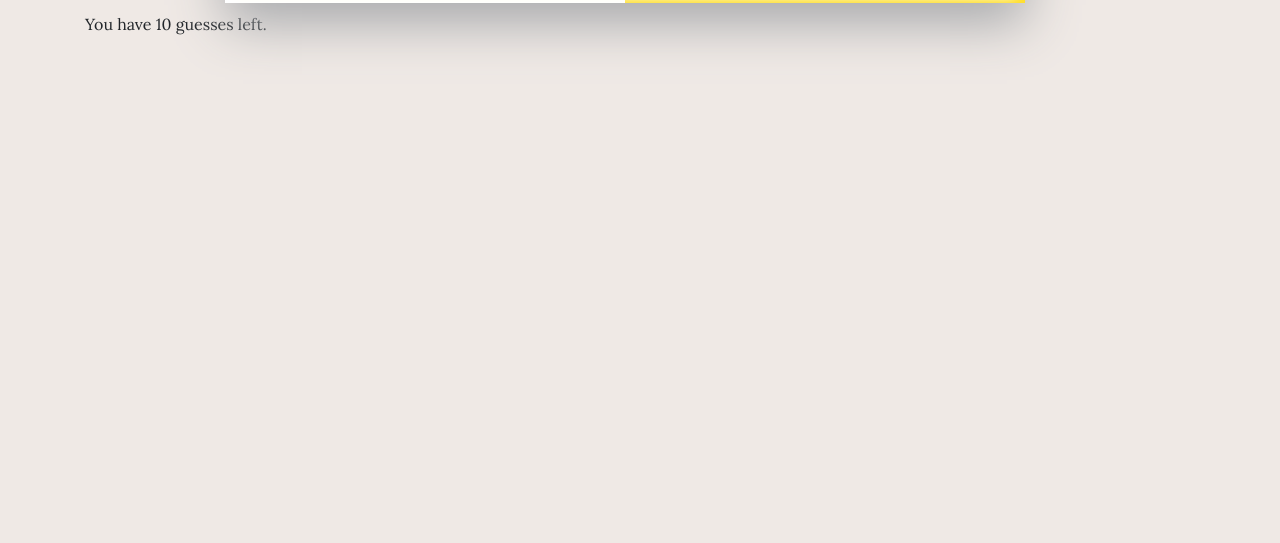
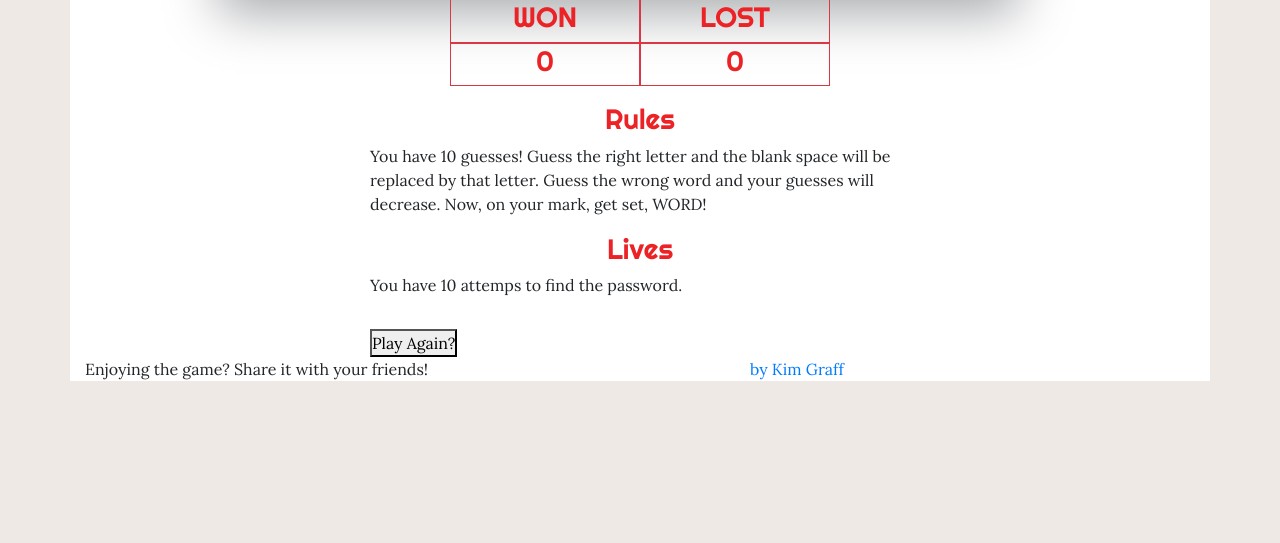
Before and after one commit to kkgraph/word-guess-game, a plain HTML site: page index.html in a window 1280 px wide. Shown: the part 257-800 px from the top of the page. Drawn offline with nearby package versions, Linux system fonts and the light colour scheme; a web font is replaced by a local one.

Commit message:
grid complete

```diff
--- a/index.html
+++ b/index.html
@@ -15,6 +15,7 @@
     <title>The Great British Word Off</title>
 </head>
 <body>
+
 <!--Great British Word Off Animated Top Header // Row 1 // 1 Column //-->
     <header>
         <div class="row">
@@ -34,34 +35,77 @@
             <div class="col-md-2"></div>
         </div>
     </header>
+
 <!--CONTAINER START-->
     <div class="container">
-    <!--Score board that logs how many wins/losses the user has // Row 2 // 1 colum?-->
+
+<!--SCORE BOARD STARTS // store win and losses // 2 rows // 4 colms-->
+        <div class="row mt-3">
+            <div class="col"></div>
+            <div class="col-2 border border-danger" id="titleWon">
+                <h3>WON</h3>
+            </div>
+            <div class="col-2 border border-danger" id="titleLost">
+                <h3>LOST</h3>
+            </div>
+           <div class="col"></div>
+        </div>
         <div class="row">
-                <div class="col-md" id="score-board">
-                    <div id="win" class="badge">Won</div>
-                    <div id="loss" class="badge">Lost</div>
-                    <span id="win-score">0</span>:<span id="loss-score">0</span>
+             <div class="col"></div>
+            <div class="col-2 border border-danger" id="won-label">
+                <h3 id="won">0</h3>  <!--wins will be stored here-->
             </div>
+            <div class="col-2 border border-danger" id="lost-label">
+                <h3 id="lost">0</h3>  <!--losses will be stored here-->
+            </div>
+            <div class="col"></div>
+        </div>
+<!--END SCORE BOARD -->
+
+<!--RULES FOR GAME START-->
+        <div class="row mt-3">
+            <div class="col-md-3">
+            </div>
+            <div class="col-md-6" id="rules">
+                <h3>Rules</h3>
+                <p>You have 10 guesses! Guess the right letter and the blank space will be replaced by that letter. Guess the wrong word and your guesses will decrease. Now, on your mark, get set, WORD!</p>
+            </div>
+            <div class="col-md-3"></div>
+        </div>
+    <!--lives updated below-->
+        <div class="row">
+                <div class="col-md-3"></div>
+                <div class="col-md-6">
+                    <h3>Lives</h3>
+                    <p>You have <a id="lives-left">10</a> attemps to find the password. </p>
+                    <div id="buttons"></div> <!--words go here-->
+                </div>
+                <div class="col-md-3"></div>
         </div>
 
-    <!--rules for the game-->
-            <div class="rules">
-                <p>You have 10 guesses! Guess the right letter and the blank space will be replaced by that letter. Guess the wrong word and your guesses will decrease. Now, on your mark, get set, WORD!</p>
+<!--play again area-->
+        <div class="row mt-3">
+            <div class="col-md-3"></div>
+            <div class="col-md-6">
+                <button id="playAgain" class="game">Play Again?</button>
+            </div>
+            <div class="col-md-3"></div>
         </div>
 
-    <!--Results I want the result of you win! you lost! to go here-->
-            <div class="result">
-                <p>Let's play!</p>
+<!--FOOTER-->
+        <div class="row">
+
+                <div class="col-5"> <!--figure this out later-->
+                    Enjoying the game? Share it with your friends!
                 </div>
-    <!--the word is here-->
-            <div class="word"></div>
+                <div class="col-2">
+                </div>
+                <div class="col-5">
+                    <a href="https://github.com/kkgraph" id="signature">by Kim Graff</a>
+                </div>
 
-    <!--button needs to go here. i want them to be different if they are pressed-->
-            <div class="button-letters"></div>
+            </div>
 
-    <!--Guesses left-->
-            <div class="guessesLeft">You have <span id="guesses">10</span> guesses left.</div>
     </div>
 <!--link to javascript-->
 <script src="logic.js"></script>
--- a/style.css
+++ b/style.css
@@ -7,11 +7,8 @@
 body {
     margin: 0;
     padding: 0;
-    background: #EFE9E5;
+    background:#EFE9E5;
     font-family: 'Lora', serif;
-}
-header {
-    margin: 10px;
 }
 /*ANIMATED HEADER BOX ELEMENTS*/
 /*WHY DOES THE LEFT AND RIGHT ONE NOT WORK UGHHHH*/
@@ -118,39 +115,13 @@ header {
 
 /*CONTAINER CONTENTS*/
 .container {
-    margin: auto;
+    margin-top: 20%;
+    margin-left: auto;
+    margin-right: auto;
+    background: white;
 }
-/*SCORE BOARD STUFF*/
-
-#score-board {
-    margin: 20px auto;
-    border: 3px solid white;
-    border-radius: 4px;
+h3 {
+    color: #EB2226;
+    font-family: 'Righteous', cursive;
     text-align: center;
-    width: 200px;
-    color: white;
-    font-size: 46px;
-    padding: 15px 20px;
-    font-family: 'Righteous', cursive;
-    position: relative;
 }
-
-.badge {
-    background: #EB2226;
-    color: white;
-    font-size: 14px;
-    padding: 2px 10px;
-    font-family: 'Righteous', cursive;
-}
-
-#win-score {
-    position: absolute;
-    top: 30px;
-    left: -25px;
-}
-
-#lose-score {
-    position: absolute;
-    top: 30px;
-    right: -10px;
-}
```
Lines whose indentation alone changed are shown as unchanged.
